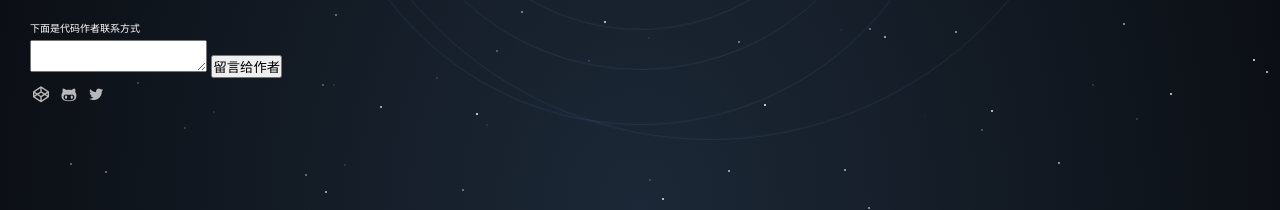
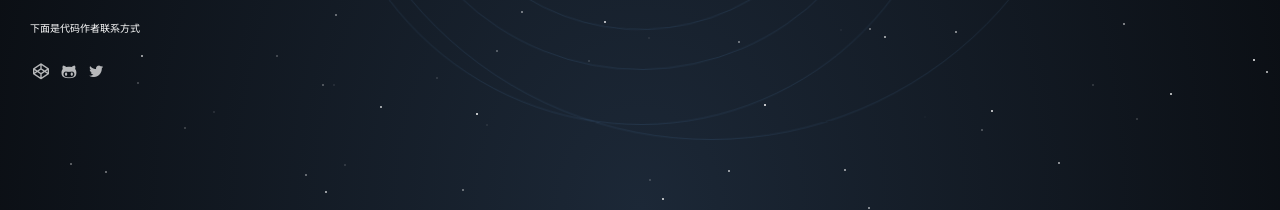
Before and after one commit to guo0421/guo-, a plain HTML site: page index.html in a window 1280 px wide. Shown: the part 590-800 px from the top of the page. Drawn offline with Linux system fonts and the light colour scheme.

Commit message:
Add files via upload

```diff
--- a/index.html
+++ b/index.html
@@ -23,9 +23,7 @@
       <p class="author" style="font-size: 20px ;color: aqua;">
         感谢 Malik Dellidj 免费提供的太阳系代码
      <p style="font-size: 10px;">下面是代码作者联系方式</p>
-     <textarea></textarea>
-    <button>留言给作者</button>
-    <ul ></ul>
+
 
 
       </p>
```
